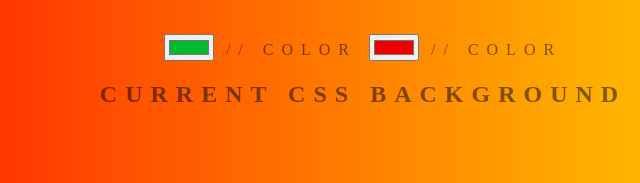
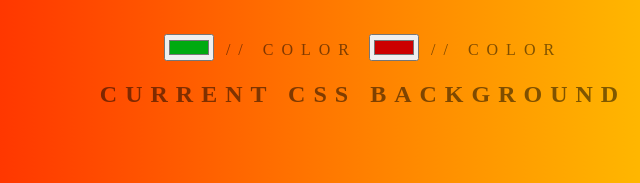
Before and after one commit to jenwr/background-generator, a plain HTML site: page index.html in a window 1280 px wide. Shown: the part 171-354 px from the top of the page, 277-917 px from the left. Drawn offline with Linux system fonts and the light colour scheme.

```diff
--- a/index.html
+++ b/index.html
@@ -6,8 +6,8 @@
 </head>
 <body id="gradient">
 	<h1>Background Generator</h1>
-	<input class="color1" type="color" name="color1" value="#00bb30"> // color
-	<input class="color2" type="color" name="color2" value="#ee0000"> // color
+	<input class="color1" type="color" name="color1" value="#00aa10"> // color
+	<input class="color2" type="color" name="color2" value="#cc0000"> // color
 	<h2>Current CSS Background</h2>
 	<h3></h3>
 	<script type="text/javascript" src="script.js"></script>
```
Also changed, not shown: 1 other file.
